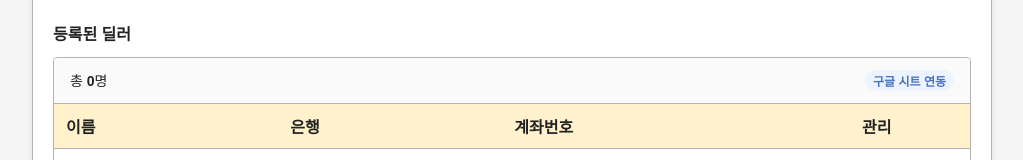
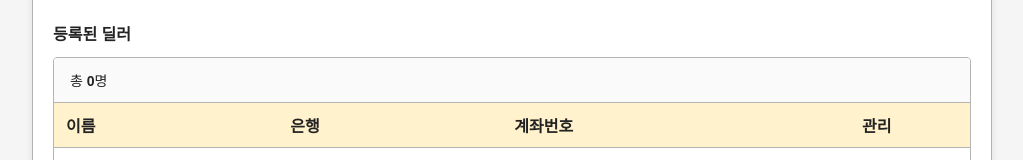
Before and after one commit to sus6484/dealer, a plain HTML site: page dealers.html in a window 1280 px wide. Shown: the part 345-505 px from the top of the page, without its empty margins (128-1151 px from the left). Drawn offline with Linux system fonts and the light colour scheme; no server answers.

Commit message:
Remove storage status badge from dealer list header
Co-authored-by: Cursor <cursoragent@cursor.com>

```diff
--- a/dealers.html
+++ b/dealers.html
@@ -228,16 +228,6 @@
       color: #666;
     }
 
-    .badge {
-      display: inline-block;
-      padding: 2px 8px;
-      border-radius: 999px;
-      background: #eef4ff;
-      color: var(--accent);
-      font-size: 0.75rem;
-      font-weight: 700;
-    }
-
     .row-actions {
       display: flex;
       gap: 6px;
@@ -307,7 +297,6 @@
         <div class="list-panel">
           <div class="list-meta">
             <span>총 <strong id="dealerCount">0</strong>명</span>
-            <span class="badge">구글 시트 연동</span>
           </div>
           <div class="list-wrap">
             <table>
```
